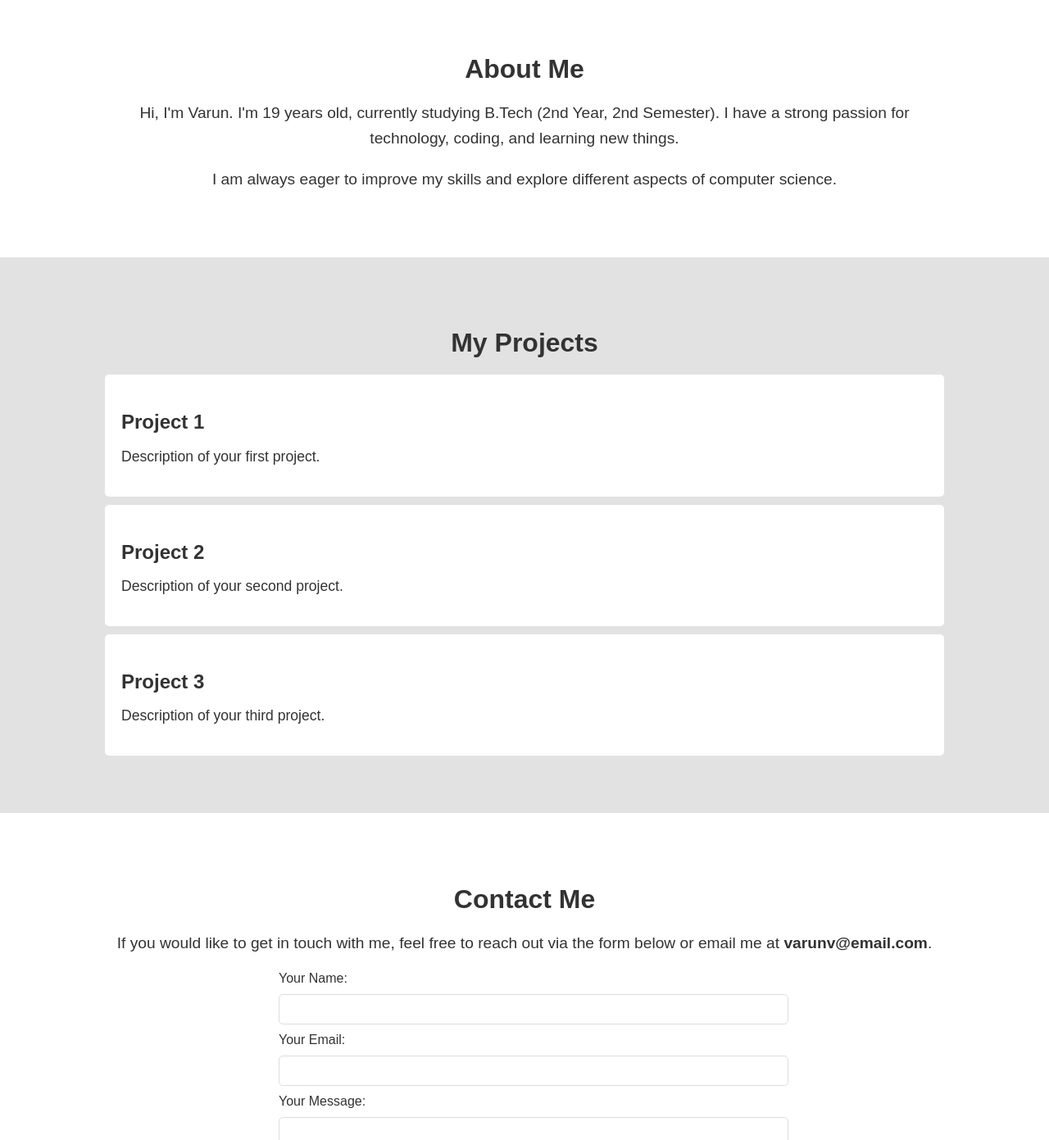
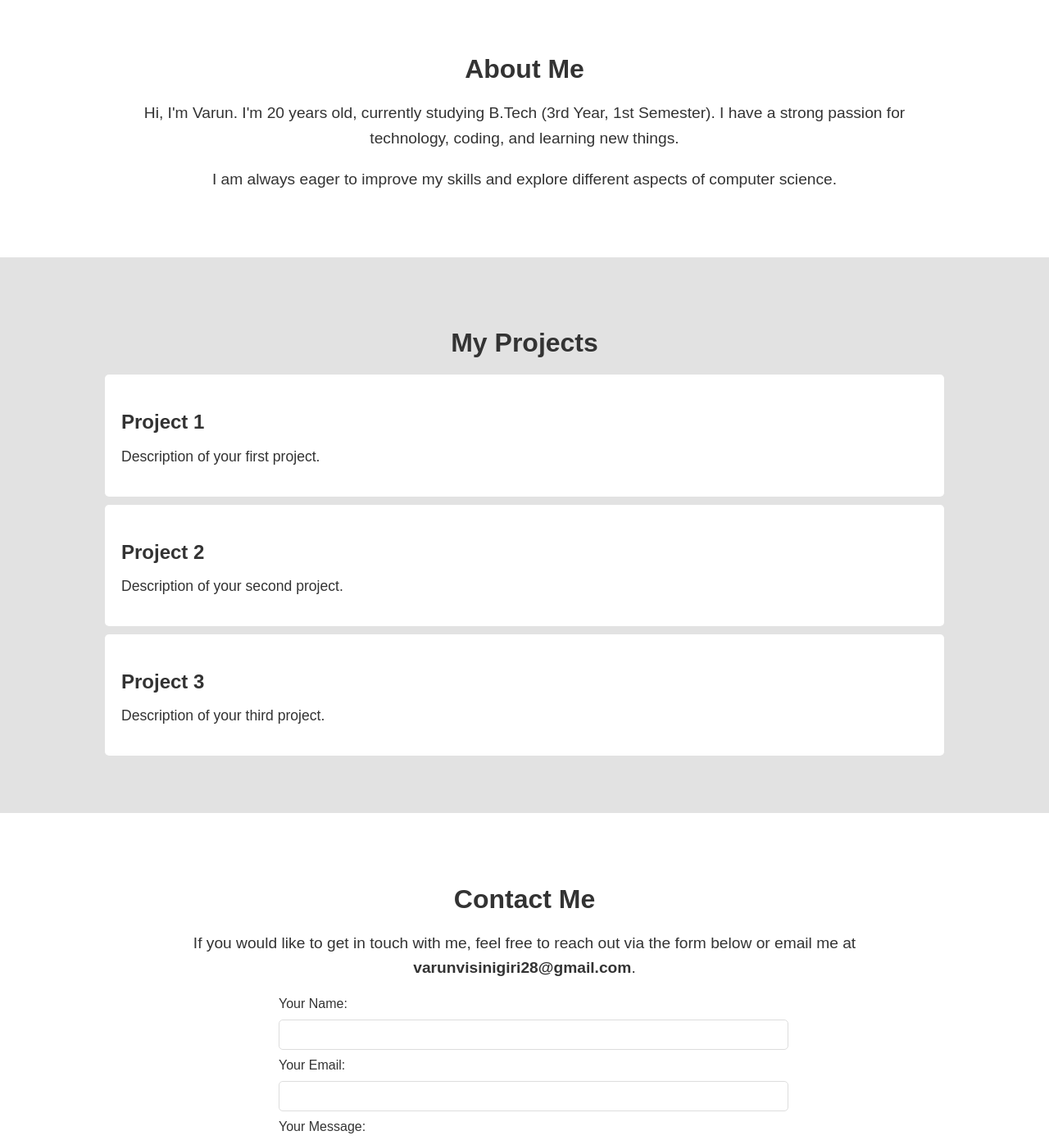
Before and after one commit to Varunsai-1828/Portfolio, a plain HTML site: page index.html in a window 1280 px wide. Shown: the part 280-1671 px from the top of the page at 82% size. Drawn offline with Linux system fonts and the light colour scheme.

Commit message:
Update index.html

```diff
--- a/index.html
+++ b/index.html
@@ -19,7 +19,7 @@
     <section id="about">
         <div class="container">
             <h2>About Me</h2>
-            <p>Hi, I'm Varun. I'm 19 years old, currently studying B.Tech (2nd Year, 2nd Semester). I have a strong passion for technology, coding, and learning new things.</p>
+            <p>Hi, I'm Varun. I'm 20 years old, currently studying B.Tech (3rd Year, 1st Semester). I have a strong passion for technology, coding, and learning new things.</p>
             <p>I am always eager to improve my skills and explore different aspects of computer science.</p>
         </div>
     </section>
@@ -45,7 +45,7 @@
     <section id="contact">
         <div class="container">
             <h2>Contact Me</h2>
-            <p>If you would like to get in touch with me, feel free to reach out via the form below or email me at <strong>varunv@email.com</strong>.</p>
+            <p>If you would like to get in touch with me, feel free to reach out via the form below or email me at <strong>varunvisinigiri28@gmail.com</strong>.</p>
             <form action="#">
                 <label for="name">Your Name:</label>
                 <input type="text" id="name" name="name" required>
```
